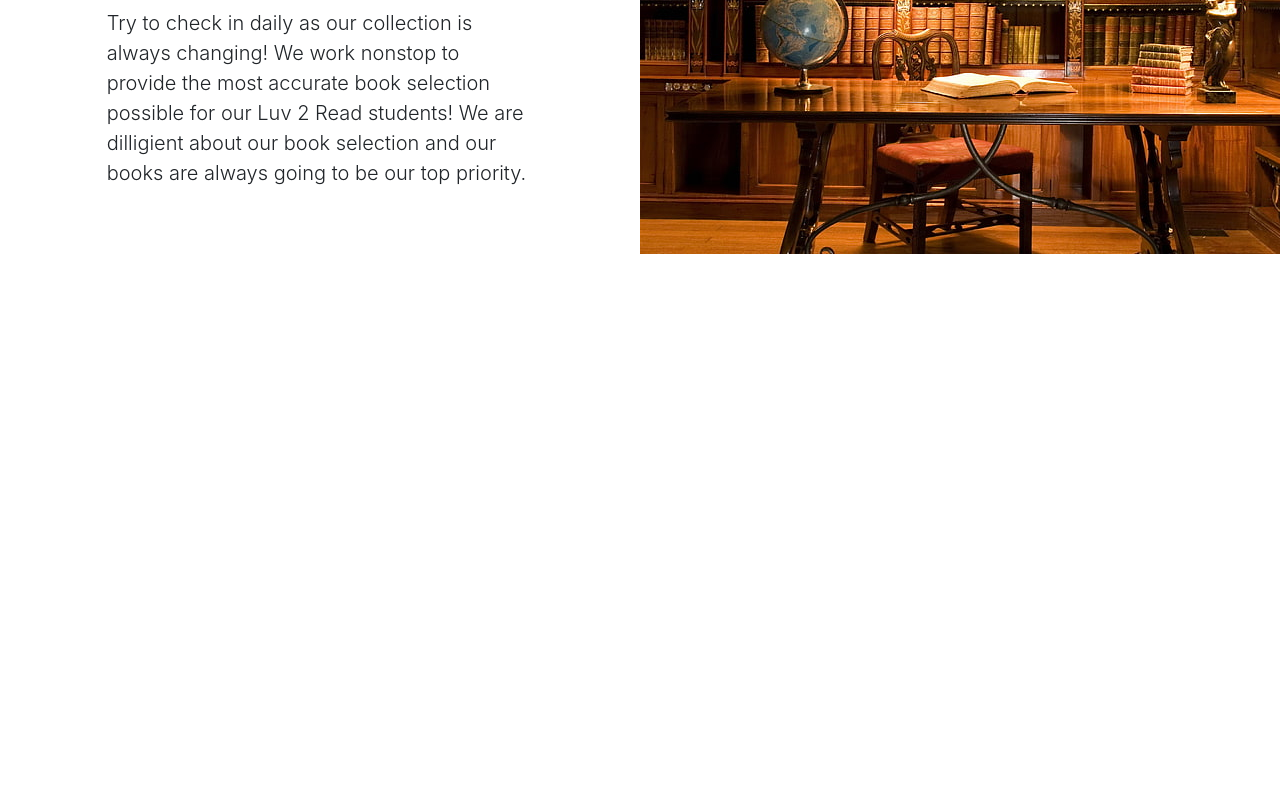
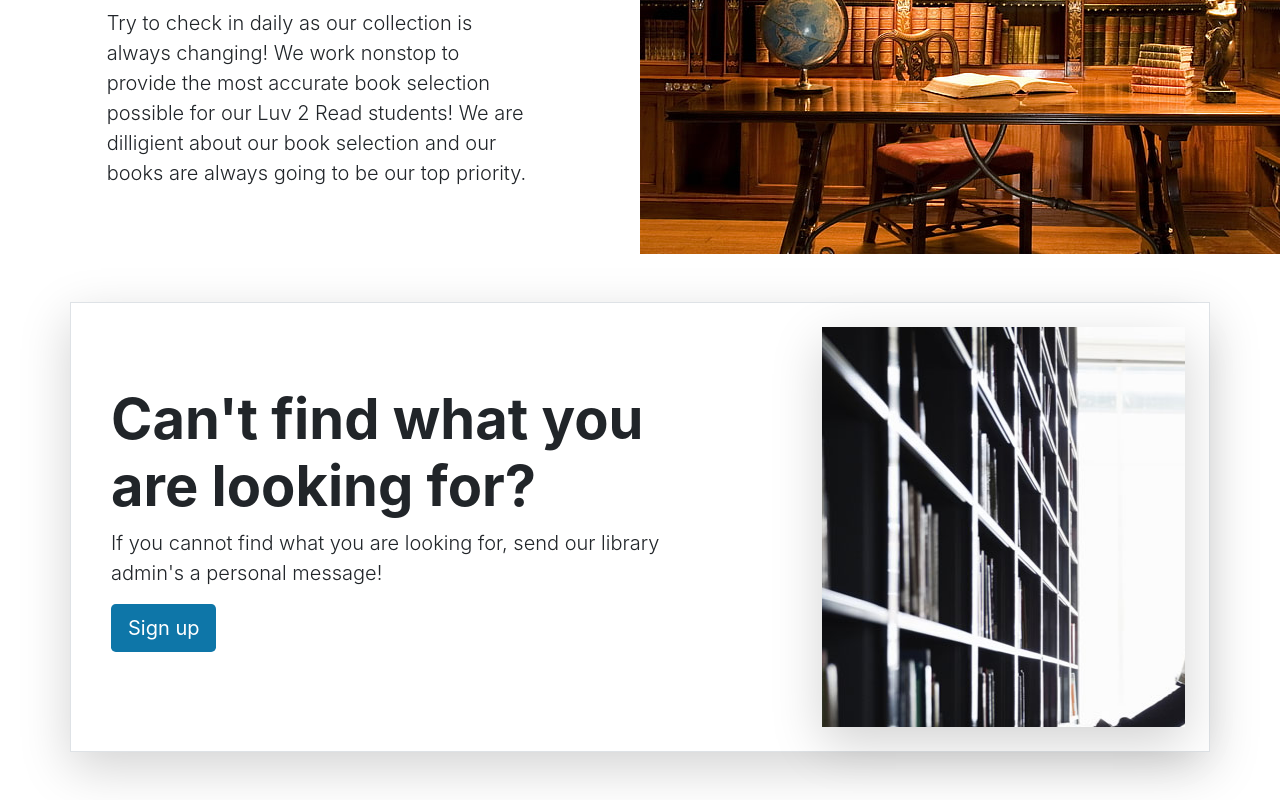
Before and after one commit to elvirkabashi/Projekti-LAB1, a React (Create React App) app in the folder frontend/react-library/: page / in a window 1280 px wide. Shown: the part 1670-2470 px from the top of the page. Before the commit the page ends 1924 px from the top, so only its background shows below. Built offline with nearby package versions, Linux system fonts and the light colour scheme.

Commit message:
LibraryServices component

```diff
--- a/frontend/react-library/src/App.css
+++ b/frontend/react-library/src/App.css
@@ -32,7 +32,7 @@
 }
 
 .lost-image {
-    background-image: url("./Images/PublicImages/image-3.jpg");
+    background-image: url("./Images/PublicImages/romancing-the-library-feat.jpg");
     height: 25em !important;
     width: "720"
 }
--- a/frontend/react-library/src/App.tsx
+++ b/frontend/react-library/src/App.tsx
@@ -5,6 +5,7 @@
 import { ExploreTopBooks } from './layouts/HomePage/ExploreTopBooks';
 import { Carousel } from './layouts/HomePage/Carousel';
 import { Heros } from './layouts/HomePage/Heros';
+import { LibraryServices } from './layouts/HomePage/LibraryServices';
 
 function App() {
   return (
@@ -13,6 +14,7 @@
       <ExploreTopBooks/>
       <Carousel/>
       <Heros/>
+      <LibraryServices/>
     </div>
   );
 }
--- /dev/null
+++ b/frontend/react-library/src/layouts/HomePage/LibraryServices.tsx
@@ -0,0 +1,26 @@
+export const LibraryServices=()=>{
+    return(
+        <div className="container my-5">
+            <div className="row p-4 align-items-center border shadow-lg">
+                <div className="col-lg-7 p-3">
+                    <h1 className="display-4 fw-bold">
+                        Can't find what you are looking for?
+                    </h1>
+                    <p className="lead">
+                        If you cannot find what you are looking for,
+                        send our library admin's a personal message!
+                    </p>
+                    <div className="d-grid gap-2 justify-content-md-start mb-4 mb-lg-3">
+                        <a className="btn main-color btn-lg text-white" href="#">
+                            Sign up
+                        </a>
+                    </div>
+
+                </div>
+                <div className="col-lg-4 offset-lg-1 shadow-lg lost-image">
+
+                </div>
+            </div>
+        </div>
+    )
+}
```
Also changed, not shown: frontend/react-library/src/Images/PublicImages/romancing-the-library-feat.jpg (added), frontend/react-library/src/layouts/HomePage/ExploreTopBooks.tsx (line endings or trailing spaces).
